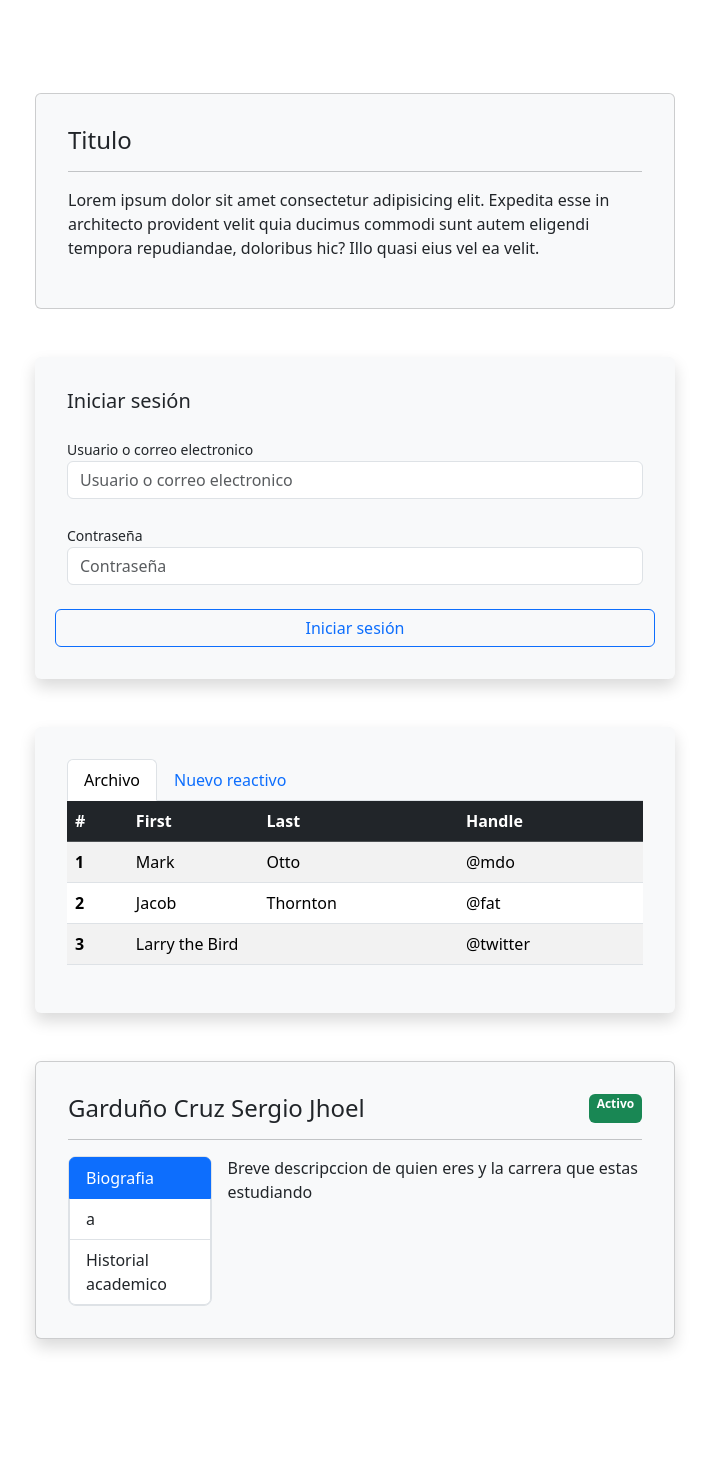
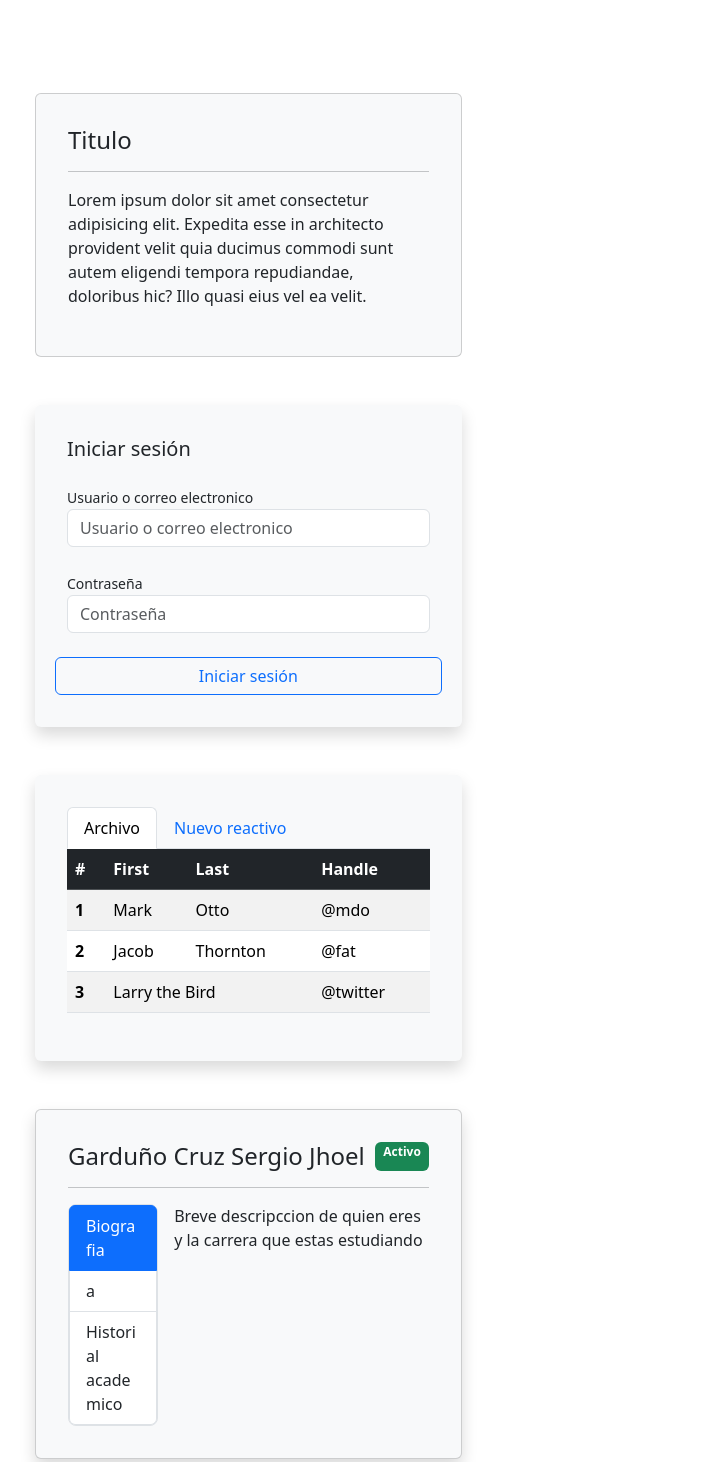
Before and after one commit to kuisser116/GCSJ_REU1, a plain HTML site: page index.html in a window 1280 px wide. Shown: the part 155-1617 px from the top of the page, without its empty margins (13-722 px from the left). Before the commit the page ends 1542 px from the top, so only its background shows below. Drawn offline with Linux system fonts and the light colour scheme.

Commit message:
[ADD] actualizar index

```diff
--- a/index.html
+++ b/index.html
@@ -27,7 +27,7 @@
 
 
 
-    <div class=" m-5 p-3 col-6 bg-body-tertiary rounded col card">
+    <div class=" m-5 p-3 col-4 bg-body-tertiary rounded col card">
 
 
         <div class="card-body">
@@ -41,7 +41,7 @@
 
     </div>
 
-    <div class=" m-5 p-3 col-6 bg-body-tertiary rounded col card border-0 shadow">
+    <div class=" m-5 p-3 col-4 bg-body-tertiary rounded col card border-0 shadow">
 
 
         <div class="card-body">
@@ -67,7 +67,7 @@
 
 
 
-    <div class=" m-5 p-3 col-6 bg-body-tertiary rounded col card border-0 shadow">
+    <div class=" m-5 p-3 col-4 bg-body-tertiary rounded col card border-0 shadow">
 
   <div class="card-body">
 
@@ -120,7 +120,7 @@
     </div>
 
 
-    <div class=" m-5 p-3 col-6 shadow  bg-body-tertiary rounded col card">
+    <div class=" m-5 p-3 col-4 shadow  bg-body-tertiary rounded col card">
 
         <div class="card-body">
             <div class="d-flex aling-items-center  ">
```
